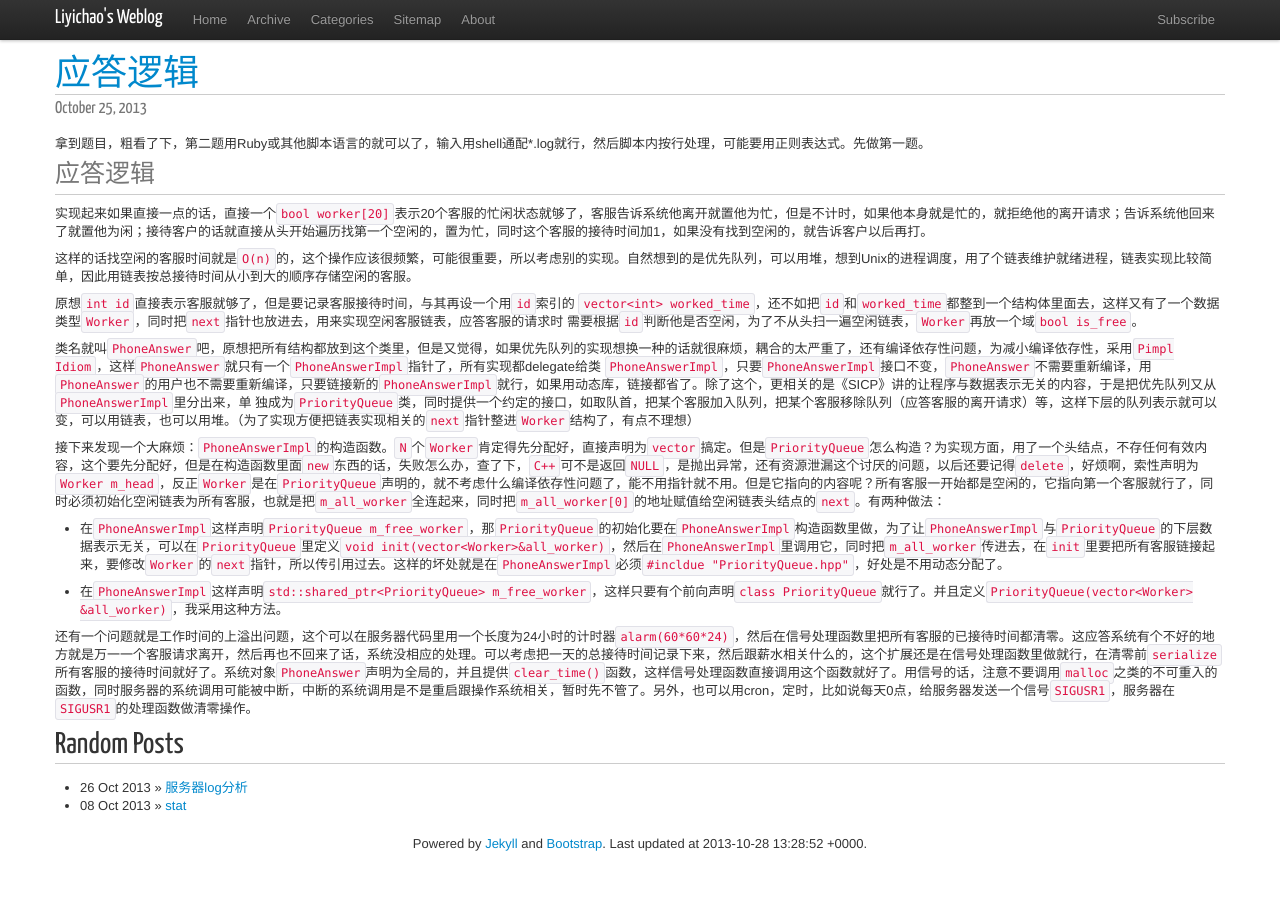
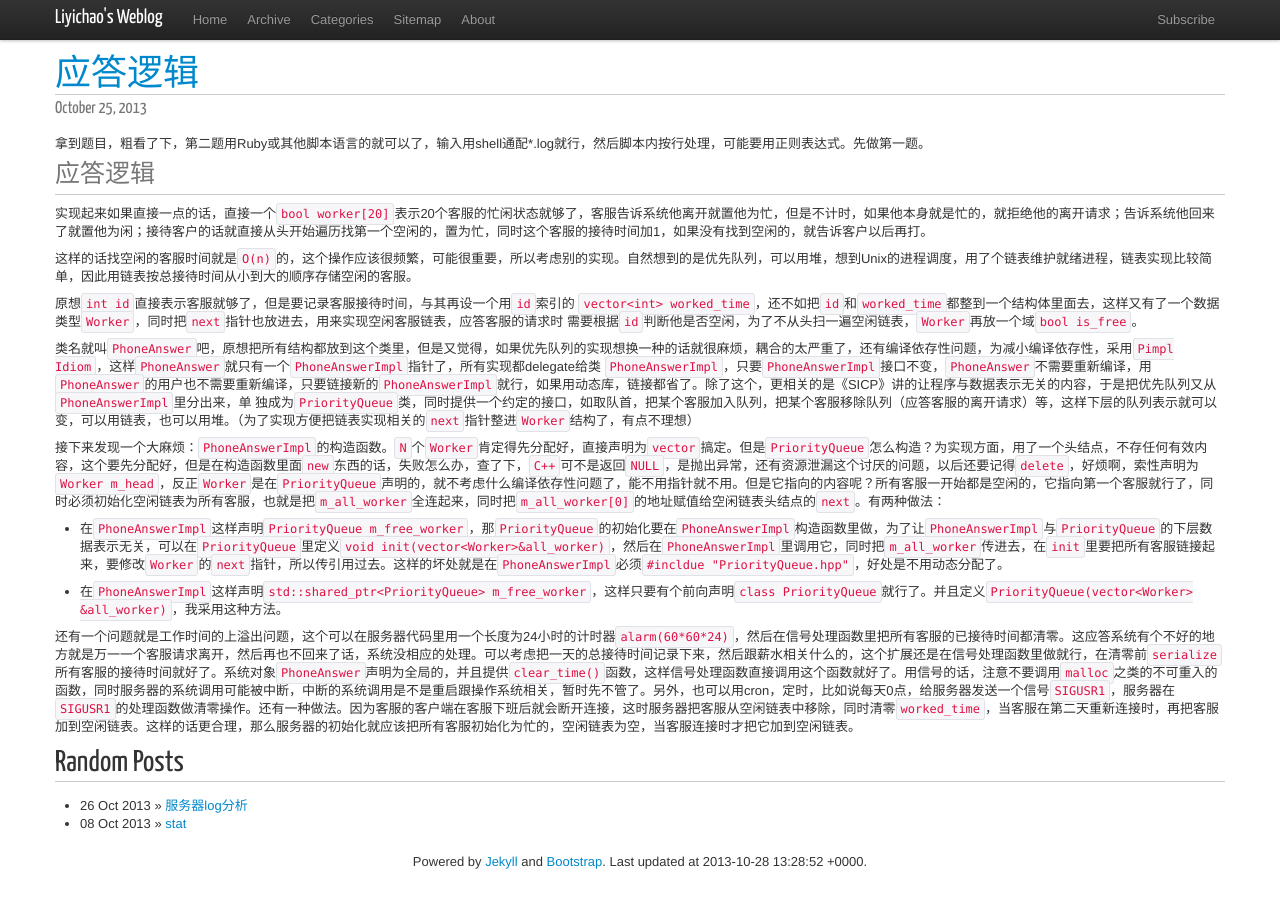
Before and after one commit to liyichao/liyichao.github.io, a Jekyll site: the page built from _posts/2013/2013-10-25-phone-answering-logic.md, in a window 1280 px wide. Built offline with Jekyll 4.4.1, drawn with Linux system fonts in a browser that asks for light colours; nearby versions of some CDN libraries; Markdown is read by kramdown in place of the engine named in the settings; comment, search, counter and statistics services are not loaded.

Commit message:
no comment

```diff
--- a/_posts/2013/2013-10-25-phone-answering-logic.md
+++ b/_posts/2013/2013-10-25-phone-answering-logic.md
@@ -25,4 +25,4 @@ worked_time`，还不如把`id`和`worked_time`都整到一个结构体里面去
 
 - 在`PhoneAnswerImpl`这样声明`std::shared_ptr<PriorityQueue> m_free_worker`，这样只要有个前向声明`class PriorityQueue`就行了。并且定义`PriorityQueue(vector<Worker> &all_worker)`，我采用这种方法。
 
-还有一个问题就是工作时间的上溢出问题，这个可以在服务器代码里用一个长度为24小时的计时器`alarm(60*60*24)`，然后在信号处理函数里把所有客服的已接待时间都清零。这应答系统有个不好的地方就是万一一个客服请求离开，然后再也不回来了话，系统没相应的处理。可以考虑把一天的总接待时间记录下来，然后跟薪水相关什么的，这个扩展还是在信号处理函数里做就行，在清零前`serialize`所有客服的接待时间就好了。系统对象`PhoneAnswer`声明为全局的，并且提供`clear_time()`函数，这样信号处理函数直接调用这个函数就好了。用信号的话，注意不要调用`malloc`之类的不可重入的函数，同时服务器的系统调用可能被中断，中断的系统调用是不是重启跟操作系统相关，暂时先不管了。另外，也可以用cron，定时，比如说每天0点，给服务器发送一个信号`SIGUSR1`，服务器在`SIGUSR1`的处理函数做清零操作。
+还有一个问题就是工作时间的上溢出问题，这个可以在服务器代码里用一个长度为24小时的计时器`alarm(60*60*24)`，然后在信号处理函数里把所有客服的已接待时间都清零。这应答系统有个不好的地方就是万一一个客服请求离开，然后再也不回来了话，系统没相应的处理。可以考虑把一天的总接待时间记录下来，然后跟薪水相关什么的，这个扩展还是在信号处理函数里做就行，在清零前`serialize`所有客服的接待时间就好了。系统对象`PhoneAnswer`声明为全局的，并且提供`clear_time()`函数，这样信号处理函数直接调用这个函数就好了。用信号的话，注意不要调用`malloc`之类的不可重入的函数，同时服务器的系统调用可能被中断，中断的系统调用是不是重启跟操作系统相关，暂时先不管了。另外，也可以用cron，定时，比如说每天0点，给服务器发送一个信号`SIGUSR1`，服务器在`SIGUSR1`的处理函数做清零操作。还有一种做法。因为客服的客户端在客服下班后就会断开连接，这时服务器把客服从空闲链表中移除，同时清零`worked_time`，当客服在第二天重新连接时，再把客服加到空闲链表。这样的话更合理，那么服务器的初始化就应该把所有客服初始化为忙的，空闲链表为空，当客服连接时才把它加到空闲链表。
```
